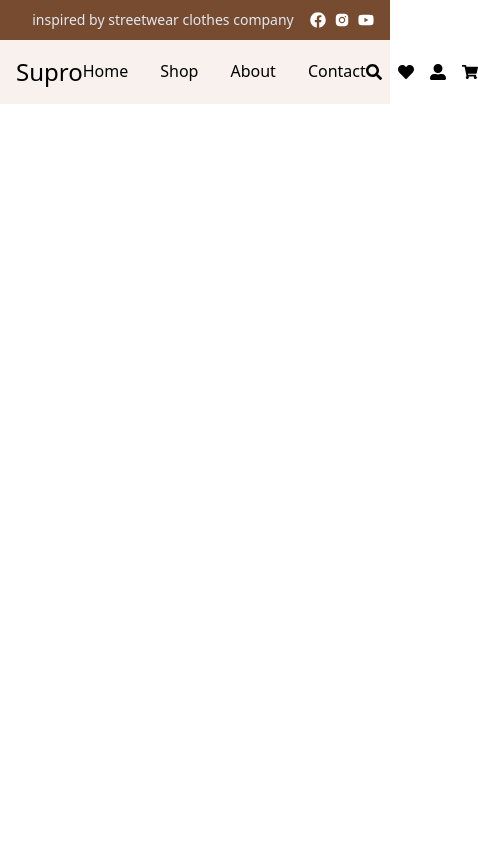
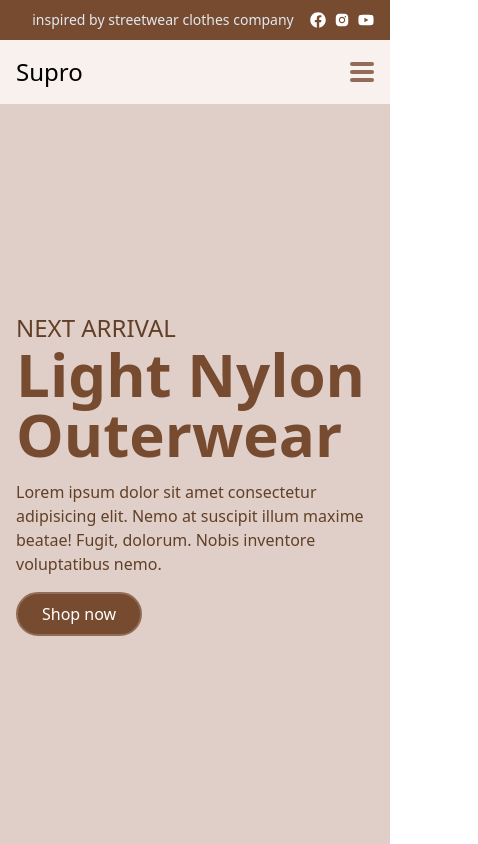
Before and after one commit to doctorCode2002/clothes-store, a React (Vite) app: page / in a window 390 px wide. Shown: the whole page, 478 px wide, since content can reach past the window. Built offline with nearby package versions, Linux system fonts and the light colour scheme.

Commit message:
second session

```diff
--- a/index.html
+++ b/index.html
@@ -7,7 +7,7 @@
     <title>Clothes Store</title>
   </head>
   <body>
-    <div id="root"></div>
+    <div id="root" class="h-full"></div>
     <script type="module" src="/src/main.jsx"></script>
   </body>
 </html>
--- a/src/App.jsx
+++ b/src/App.jsx
@@ -1,10 +1,14 @@
-import React from 'react'
-import Header from './components/Header'
+import React from "react";
+import Header from "./components/Header";
+import Home from "./pages/Home";
 
 export default function App() {
   return (
     <>
-      <Header/>
+      <Header />
+      <main>
+        <Home />
+      </main>
     </>
-  )
+  );
 }
--- a/src/components/Header.jsx
+++ b/src/components/Header.jsx
@@ -1,5 +1,8 @@
+import { useState } from "react";
 import Container from "./Container";
 import { AiFillInstagram } from "react-icons/ai";
+import { IoIosCloseCircle } from "react-icons/io";
+
 import {
   FaFacebook,
   FaYoutube,
@@ -7,6 +10,7 @@ import {
   FaUserAlt,
   FaHeart,
   FaSearch,
+  FaBars,
 } from "react-icons/fa";
 import { Link } from "react-router-dom";
 
@@ -75,6 +79,11 @@ const iconsPages = [
 ];
 
 export default function Header() {
+  const [showMobileMenu, setShowMobileMenu] = useState(false);
+  function handleClick() {
+    setShowMobileMenu((prev) => !prev);
+  }
+
   return (
     <header>
       {/* the top header (brown) */}
@@ -100,7 +109,18 @@ export default function Header() {
             <Link to="/">
               <p className="text-2xl capitalize cursor-pointer">supro</p>
             </Link>
-            <ul className="flex gap-8">
+
+            <button
+              onClick={() => handleClick()}
+              className="md:hidden flex flex-col gap-1 cursor-pointer hover:rotate-90 transition-transform duration-300"
+            >
+              {/* <FaBars />  */}
+              <span className="h-1 w-6 bg-primary-400 inline-block rounded-sm "></span>
+              <span className="h-1 w-6 bg-primary-400 inline-block rounded-sm "></span>
+              <span className="h-1 w-6 bg-primary-400 inline-block rounded-sm "></span>
+            </button>
+
+            <ul className="hidden md:flex gap-8">
               {navLinks.map((link) => (
                 // this is doen using the border
                 <li
@@ -118,7 +138,7 @@ export default function Header() {
                 </li>
               ))}
             </ul>
-            <div className="flex gap-4">
+            <div className="hidden  md:flex gap-4">
               {iconsPages.map((icon) => (
                 <Link
                   key={icon.id}
@@ -132,6 +152,26 @@ export default function Header() {
           </nav>
         </Container>
       </div>
+
+      {/* mobile menu  */}
+      {showMobileMenu && (
+        <div className="fixed md:hidden top-[90px] right-0 w-1/2 h-[calc(100vh-90px)] bg-primary-50 flex items-center justify-center text-center">
+            <nav className="flex flex-col gap-4">
+              {/* <button onClick={() => setShowMobileMenu(false)} className="cursor-pointer text-center inline-block">
+                <IoIosCloseCircle className="inline-block text-5xl"/>
+              </button> */}
+              {navLinks.map((link) => (
+                <Link
+                  key={link.id}
+                  to={link.url}
+                  className="capitalize hover:text-primary-500 transition-colors duration-300 inline-block"
+                >
+                  {link.text}
+                </Link>
+              ))}
+            </nav>
+        </div>
+      )}
     </header>
   );
 }
--- /dev/null
+++ b/src/components/HomeHero.jsx
@@ -0,0 +1,34 @@
+import model from "../assets/model.png";
+import { Link } from "react-router-dom";
+export default function HomeHero() {
+  return (
+    <>
+      <div className="relative hidden md:flex h-full items-center justify-center">
+        <div className="rounded-full aspect-square bg-primary-200 h-[600px]" />
+        <img
+          src={model}
+          alt="model image"
+          className="absolute top-1/2 left-1/2 -translate-x-1/2 -translate-y-1/2 h-full object-cover"
+        />
+      </div>
+
+      <div className="max-w-[400px]">
+        <h2 className="text-primary-600 text-2xl font-light uppercase">next arrival</h2>
+        <h1 className="text-6xl font-bold capitalize text-primary-500">
+          light nylon outerwear
+        </h1>
+        <p className="text-primary-600 mt-4">
+          Lorem ipsum dolor sit amet consectetur adipisicing elit. Nemo at
+          suscipit illum maxime beatae! Fugit, dolorum. Nobis inventore
+          voluptatibus nemo.
+        </p>
+        <Link
+          to="/shop"
+          className="mt-4 border-primary-400 px-6 py-2 rounded-full border-2 bg-primary-500 hover:bg-primary-600 transition-colors duration-300 text-white cursor-pointer hover:text-primary-50 inline-block"
+        >
+          Shop now
+        </Link>
+      </div>
+    </>
+  );
+}
--- a/src/index.css
+++ b/src/index.css
@@ -6,7 +6,7 @@
   --color-primary-200: #c5aea2;
   --color-primary-300: #ab8d7c;
   --color-primary-400: #916c56;
-  --color-primary-500: #774B30;
+  --color-primary-500: #774b30;
   --color-primary-600: #623f27;
   --color-primary-700: #4e321f;
   --color-primary-800: #3a2517;
--- /dev/null
+++ b/src/pages/Home.jsx
@@ -0,0 +1,12 @@
+import Container from "../components/Container";
+import HomeHero from "../components/HomeHero";
+
+export default function Home() {
+  return (
+    <section className="bg-primary-100 h-[calc(100vh-104px)]">
+      <Container className="flex items-center justify-center h-full gap-16">
+        <HomeHero />
+      </Container>
+    </section>
+  );
+}
```
Also changed, not shown: src/assets/model.png (added).
